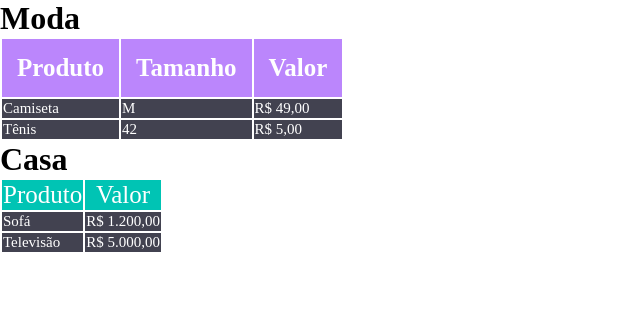
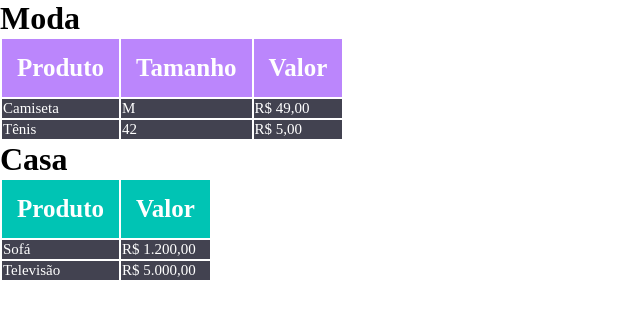
Before and after one commit to ElisaSilvaa/Desafio-tabela, a plain HTML site: page index.html in a window 1280 px wide. Shown: the whole page, without its empty margins (0-640 px from the left). Drawn offline with Linux system fonts and the light colour scheme.

Commit message:
Update index.html

```diff
--- a/index.html
+++ b/index.html
@@ -42,8 +42,8 @@
             <table>
                 <thead class="cabecalho-casa">
                     <tr>
-                        <td>Produto</td>
-                        <td>Valor</td>
+                        <th>Produto</th>
+                        <th>Valor</th>
                     </tr>
                 </thead>
                 <tbody>
```
